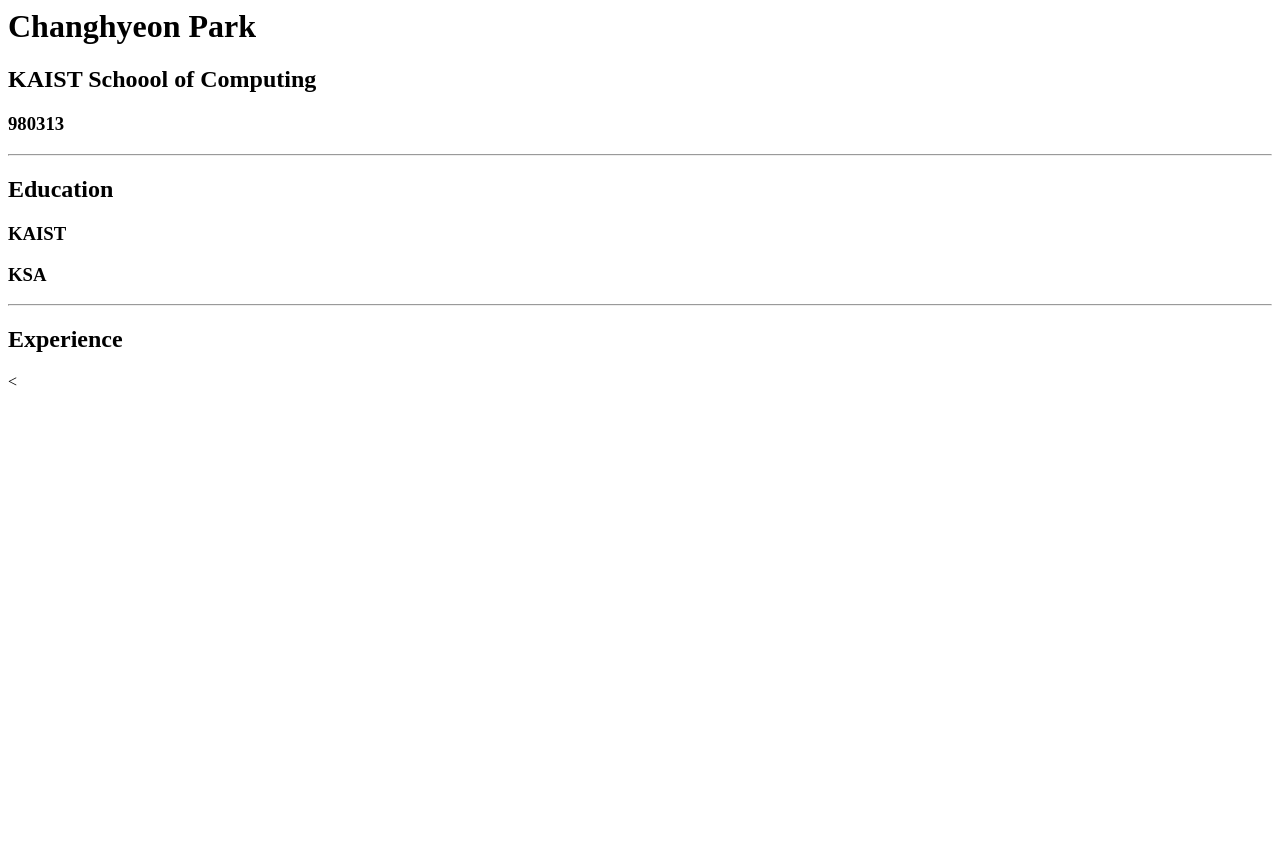
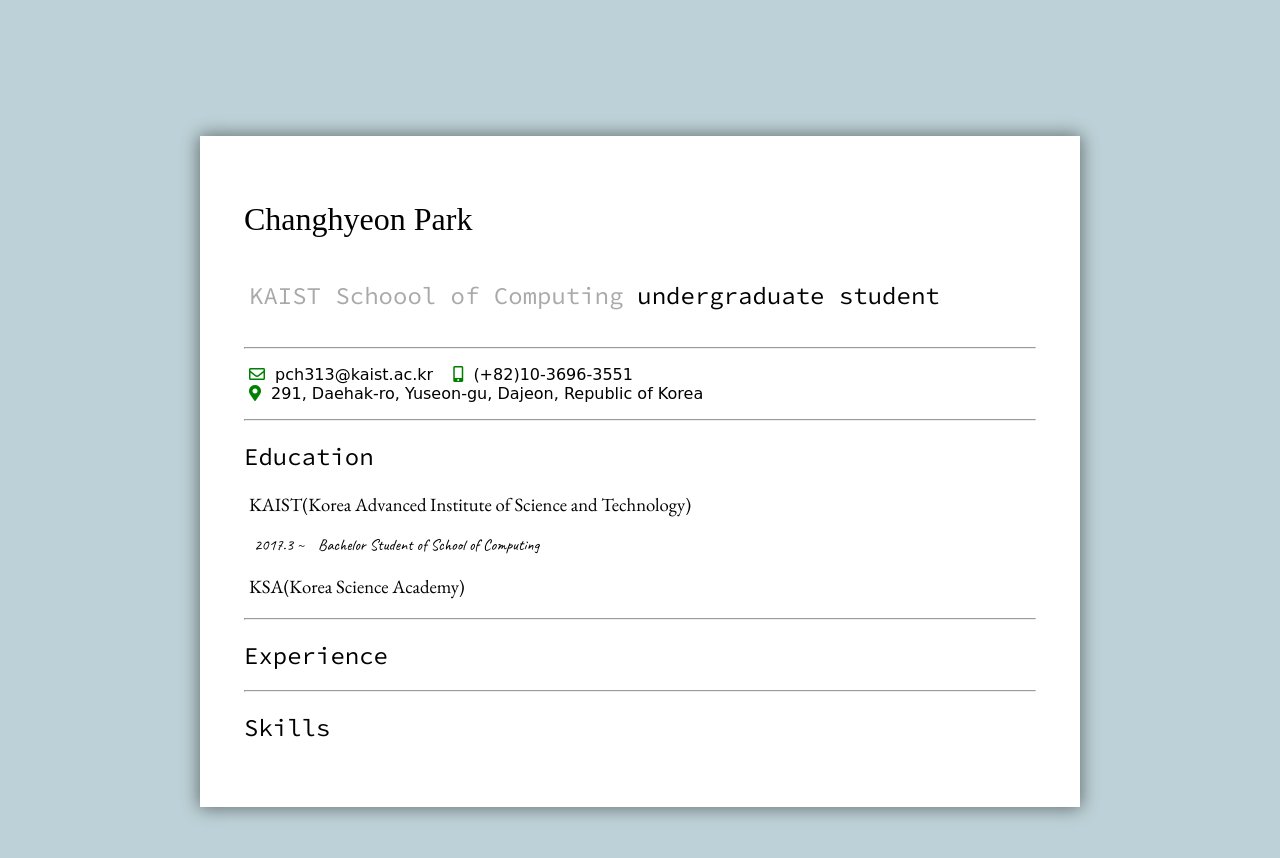
Before and after one commit to chang313/-chang313.github.io, a plain HTML site: page index.html in a window 1280 px wide. Before the commit the page ends 800 px from the top, so only its background shows below. Drawn offline with nearby package versions, Linux system fonts and the light colour scheme; a web font is replaced by a local one.

Commit message:
Add files via upload

```diff
--- a/index.html
+++ b/index.html
@@ -1,22 +1,69 @@
 <html>
     <head>
+        <link href="https://fonts.googleapis.com/css?family=Roboto:400,500,700|Srisakdi:400,700|Indie+Flower|Tillana:400,500,700|Work+Sans:400,500|Source+Code+Pro|EB+Garamond|Gentium+Basic|Cormorant+Garamont|Caveat:400,700" rel="stylesheet">
+        <link rel="stylesheet" href="https://use.fontawesome.com/releases/v5.7.2/css/all.css" integrity="sha384-fnmOCqbTlWIlj8LyTjo7mOUStjsKC4pOpQbqyi7RrhN7udi9RwhKkMHpvLbHG9Sr" crossorigin="anonymous">
+        <link href="resume.css" rel="stylesheet">
         <title>Changhyeon Park</title>
+
+
     </head>
     <body>
 
-        <h1>Changhyeon Park</h1>
-        <h2>KAIST Schoool of Computing</h2>
-        <h3>980313</h3>
-        <hr />
+        <div id="resume">
+            <div id="top">
+            <h1> Changhyeon Park</h1>
 
-        <h2> Education</h2>
-        <h3> KAIST</h3>
-        <p> </p>
-        <h3> KSA </h3>
-        <hr />
+            <ul>
+                <li class="hori"><a href="http://cs.kaist.ac.kr"><h2 class="major">KAIST Schoool of Computing </h2></a></li>
+                <li class="hori"><h2>undergraduate student</h2></li>
+            </ul>
 
-        <h2> Experience</h2>
-        <
+            </div>
+            <hr/>
+            <div id="info">
+                <ul>
+                    <li class="hori">
+                        <i class="icon far fa-envelope"></i>
+                        <a class="hori" id="email" href="mailto:pch313@kaist.ac.kr"> pch313@kaist.ac.kr</a>
+                    </li>
+                    <li class="hori">
+                        <i  class="icon fas fa-mobile-alt"></i>
+                        <p class="hori">(+82)10-3696-3551</p>
+
+                    </li>
+                    <li class="hori">
+                        <i class="icon fas fa-map-marker-alt"></i>
+                        <p class="hori"> 291, Daehak-ro, Yuseon-gu, Dajeon, Republic of Korea</p>
+                    </li>
+                </ul>
+            </div>
+            <hr/>
+
+            <div id="education">
+                <h2>Education</h2>
+                <ul>
+                    <li>
+                        <h3> KAIST(Korea Advanced Institute of Science and Technology)</h3>
+                        <p> <div class="hori"> 2017.3 ~ </div> <div class="hori">Bachelor Student of School of Computing </div></p>
+                    </li>
+                    <li>
+                        <h3> KSA(Korea Science Academy)</h3>
+
+                    </li>
+                </ul>
+
+
+
+
+                <hr />
+            </div>
+
+
+            <h2> Experience</h2>
+            <hr />
+
+            <h2> Skills </h2>
+        </div>
 
 
     </body>
--- /dev/null
+++ b/resume.css
@@ -0,0 +1,109 @@
+body {
+    padding: 15%;
+    padding-top: 10%;
+    padding-bottom: 10%;
+    background-color: rgb(189, 210, 216);
+    font-weight: 500;
+    text-align: left;
+}
+
+
+#resume {
+    background-color: white;
+    padding: 5%;
+    font-family: 'Caveat', cursive;
+
+
+    -webkit-box-shadow: 0px 0px 17px 1px rgba(0,0,0,0.49);
+    -moz-box-shadow: 0px 0px 17px 1px rgba(0,0,0,0.49);
+    box-shadow: 0px 0px 17px 1px rgba(0,0,0,0.49);
+}
+#info {
+    font-family: 'Srisakdi', cursive;
+
+}
+h1 {
+    text-align: left;
+    font-family: 'Cormorant Garamond', serif;
+    font-weight: 400;
+
+}
+h1:hover {
+    color: blue;
+}
+
+h2 {
+    /*font-family: 'Tillana', cursive;*/
+    font-family: 'Source Code Pro', monospace;
+    font-weight: 500;
+}
+h3 {
+    /*font-family: 'Work Sans', sans-serif;*/
+    font-family: 'EB Garamond', serif;
+    font-weight: 400;
+
+}
+
+.major {
+    text-align: left;
+    color:darkgray;
+}
+a {
+    text-decoration:none;
+    color: black;
+}
+
+ul {
+    padding: 0px;
+}
+
+li {
+    list-style: none;
+    margin: 5px;
+
+}
+.hori {
+    display: inline-block;
+    margin: 0px 5px 0px 5px;
+
+}
+.icon {
+    color: green;
+}
+.hr-text {
+    line-height: 1em;
+    position: relative;
+    outline: 0;
+    border: 0;
+    color: black;
+    text-align: center;
+    height: 1.5em;
+    opacity: .5;
+    &:before {
+      content: '';
+      // use the linear-gradient for the fading effect
+      // use a solid background color for a solid bar
+      background: linear-gradient(to right, transparent, #818078, transparent);
+      position: absolute;
+      left: 0;
+      top: 50%;
+      width: 100%;
+      height: 1px;
+    }
+    &:after {
+      content: attr(data-content);
+      position: relative;
+      display: inline-block;
+      color: black;
+
+      padding: 0 .5em;
+      line-height: 1.5em;
+      // this is really the only tricky part, you need to specify the background color of the container element...
+      color: #818078;
+      background-color: #fcfcfa;
+    }
+}
+#email {
+    padding-bottom: 0px;
+    margin-bottom: 0px;
+}
```
